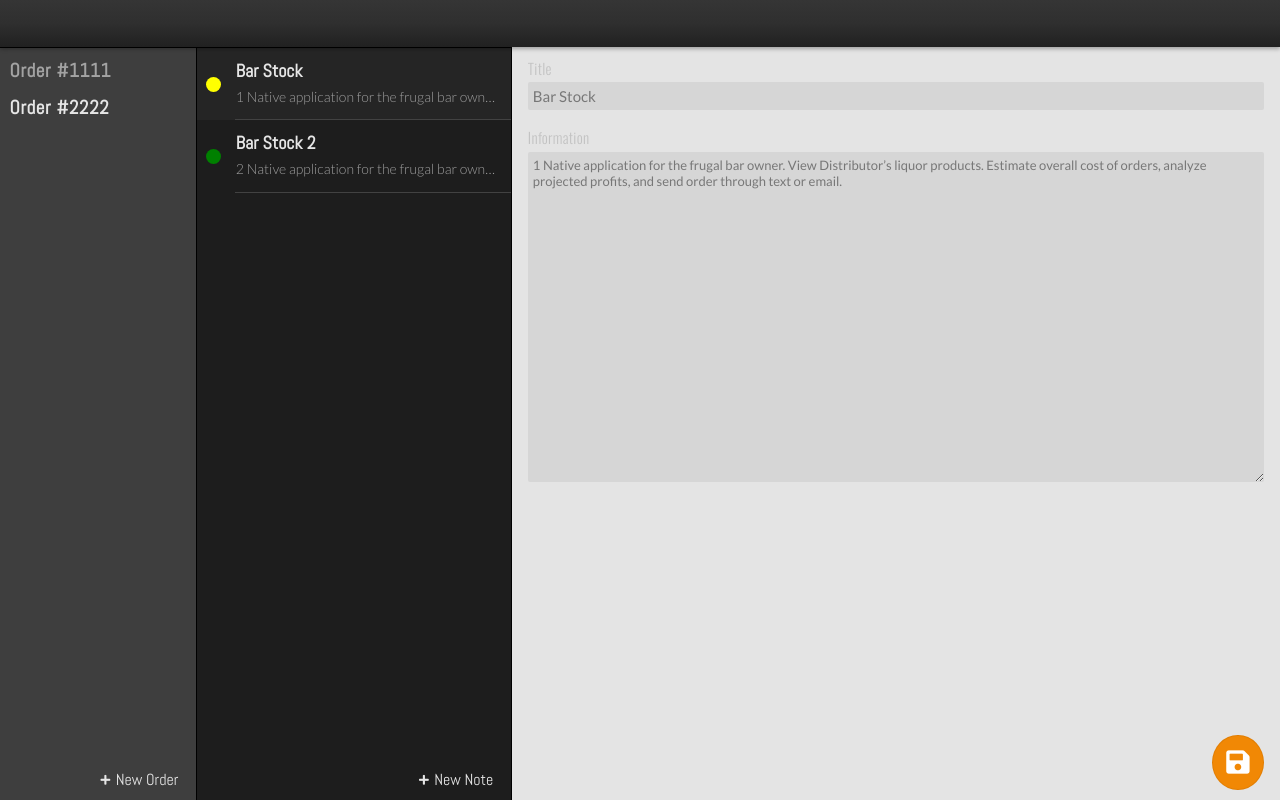
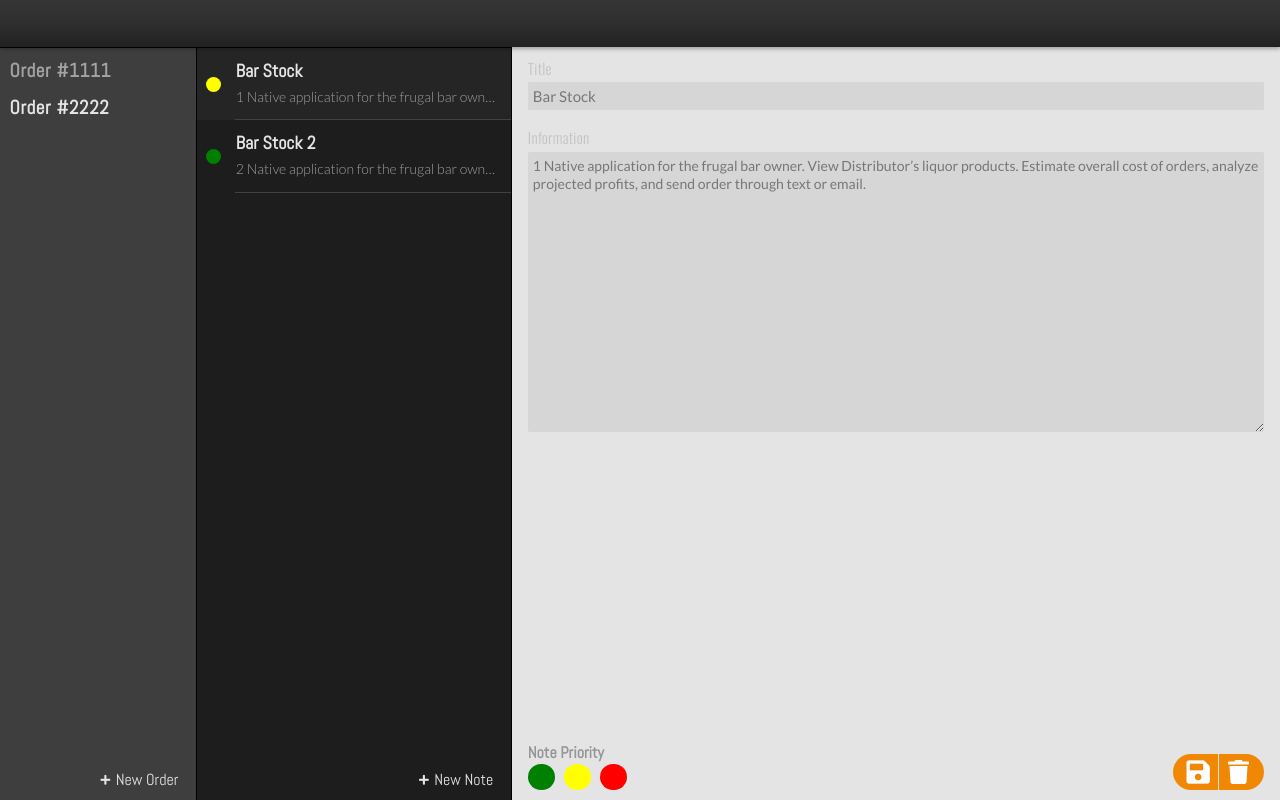
Before and after one commit to MRKrog/choice-fe, a React (Create React App) app: page / in a window 1280 px wide. Built offline with nearby package versions, Linux system fonts and the light colour scheme.

Commit message:
added delete button and priority buttons

```diff
--- a/package.json
+++ b/package.json
@@ -1,5 +1,5 @@
 {
-  "name": "Choice Screening",
+  "name": "ChoiceScreening",
   "version": "0.1.0",
   "private": true,
   "dependencies": {
--- a/src/components/NoteTab/NoteTab.js
+++ b/src/components/NoteTab/NoteTab.js
@@ -4,13 +4,6 @@ import PropTypes from 'prop-types';
 import * as actions from '../../actions';
 
 export class NoteTab extends Component {
-  constructor(){
-    super()
-  }
-
-  componentDidMount() {
-
-  }
 
   handleCurrentStatus = (status) => {
     parseInt(status)
@@ -30,16 +23,13 @@ export class NoteTab extends Component {
     const { title, copy, id, setCurrNote, currentNote, status } = this.props;
 
     let noteTabStyle;
-    if(id == currentNote) {
+    if(id === currentNote) {
       noteTabStyle = "NoteTab status-true";
     } else {
       noteTabStyle = "NoteTab status-false";
     }
 
     let currentStatus = this.handleCurrentStatus(status)
-
-    console.log(currentStatus);
-
 
     return (
       <div className={noteTabStyle} onClick={() => setCurrNote(id)}>
--- a/src/containers/App/App.js
+++ b/src/containers/App/App.js
@@ -6,7 +6,6 @@ import NoteContainer from '../NoteContainer/NoteContainer';
 import NoteDisplay from '../NoteDisplay/NoteDisplay';
 
 import PropTypes from 'prop-types';
-import { Route, Switch } from "react-router-dom";
 import * as actions from '../../actions';
 
 import { mockOrders, mockNotes } from '../../mockData.js';
@@ -24,8 +23,8 @@ export class App extends Component {
     console.log('App Re-Rendered');
 
     const { currentOrder, currentNote } = this.props;
-    const currNoteTabs =this.props.notes.filter(note => note.order_number == currentOrder);
-    const clickedNote = this.props.notes.find(note => note.id == currentNote);
+    const currNoteTabs =this.props.notes.filter(note => note.order_number === currentOrder);
+    const clickedNote = this.props.notes.find(note => note.id === currentNote);
 
     return (
       <div className='App'>
--- a/src/containers/NoteContainer/NoteContainer.js
+++ b/src/containers/NoteContainer/NoteContainer.js
@@ -2,7 +2,6 @@ import React, { Component } from 'react';
 import { connect } from 'react-redux';
 import PropTypes from 'prop-types';
 import * as actions from '../../actions';
-import { Link } from 'react-router-dom';
 
 import NoteTab from '../../components/NoteTab/NoteTab';
 
@@ -10,7 +9,7 @@ export class NoteContainer extends Component {
 
   componentDidMount() {
     const { setCurrNote, currentNote, currNoteTabs } = this.props;
-    if(!this.props.currentNote.length){
+    if(!currentNote.length){
       setCurrNote(currNoteTabs[0].id)
     }
   }
--- a/src/containers/NoteDisplay/NoteDisplay.js
+++ b/src/containers/NoteDisplay/NoteDisplay.js
@@ -29,10 +29,20 @@ export class NoteDisplay extends Component {
   }
 
   handleNoteSave = (e) => {
-    console.log('item saved')
+    console.log('note saved')
+  }
+
+  handleNoteDelete = (e) => {
+    console.log('note deleted')
+  }
+
+  handlePriority = () => {
+    console.log('changed priority')
   }
 
   render() {
+
+    const { id } = this.props;
 
     return (
       <div className='NoteDisplay'>
@@ -50,7 +60,7 @@ export class NoteDisplay extends Component {
           <div className="NoteCopy-Container">
             <label>Information</label>
             <textarea type="text"
-                      rows="20"
+                      rows="15"
                       cols="20"
                       className="note-copy"
                       placeholder="Enter Some Copy..."
@@ -61,11 +71,29 @@ export class NoteDisplay extends Component {
               </textarea>
           </div>
         </section>
-        <section className="NoteSave">
-          <button className="save-button" onClick={(e) => this.handleNoteSave(e)}>
-            <i className="fas fa-save"></i>
-          </button>
+        <section className="Note-Actions">
+          <div className="Note-Priority">
+            <h6>Note Priority</h6>
+            <ul>
+              <li className="low"><button onClick={() => this.handlePriority(id)}></button></li>
+              <li className="medium"><button onClick={() => this.handlePriority(id)}></button></li>
+              <li className="high"><button onClick={() => this.handlePriority(id)}></button></li>
+            </ul>
+          </div>
+          <div className="Note-Updates">
+            <section className="Note-Save">
+              <button className="save-button" onClick={() => this.handleNoteSave(id)}>
+                <i className="fas fa-save"></i>
+              </button>
+            </section>
+            <section className="Note-Delete">
+              <button className="delete-button" onClick={() => this.handleNoteDelete(id)}>
+                <i className="fas fa-trash"></i>
+              </button>
+            </section>
+          </div>
         </section>
+
       </div>
     )
   }
@@ -73,6 +101,8 @@ export class NoteDisplay extends Component {
 
 export const mapStateToProps = state => ({
   loading: state.loading,
+  currentNote: state.currentNote,
+  currentOrder: state.currentOrder
 });
 
 export const mapDispatchToProps = dispatch => ({
--- a/src/containers/NoteDisplay/NoteDisplay.scss
+++ b/src/containers/NoteDisplay/NoteDisplay.scss
@@ -50,8 +50,9 @@
 
       textarea {
         border: none;
-        font-size: 13px;
+        font-size: 14px;
         padding: 5px;
+        line-height: 18px;
         border-radius: 2px;
         background: #d6d6d6;
         outline: none;
@@ -67,20 +68,88 @@
     }
   }
 
-  .NoteSave {
+  .Note-Actions {
     display: flex;
-    justify-content: flex-end;
+    justify-content: space-between;
+    align-items: flex-end;
 
-    .save-button {
-      background: #f18805;
-      border: solid 1px #d8770094;
-      transition: all .3s ease;
-      opacity: 1;
-      cursor: pointer;
+    .Note-Priority {
+      display: flex;
+      flex-direction: column;
+
+      h6 {
+        color: #616161;
+        font-size: 16px;
+        line-height: 1;
+        opacity: .6;
+        font-family: $fontAbel;
+        margin: 0;
+      }
+
+      ul {
+        padding: 0;
+        margin: 0;
+        display: flex;
+
+        li {
+          padding: 0;
+          list-style-type: none;
+          button {
+            border: none;
             border-radius: 50%;
             padding: 1em;
             outline: none;
+            transition: all .5s ease;
+            opacity: 1;
+            cursor: pointer;
+          }
+        }
 
+        .low {
+          button {
+            background: green;
+          }
+        }
+
+        .medium {
+          padding: 0 .6em;
+          button {
+            background: yellow;
+          }
+        }
+
+        .high {
+          button {
+            background: red;
+          }
+        }
+      }
+    }
+
+    .Note-Updates {
+      display: flex;
+      height: 80%;
+
+      button {
+        width: 45px;
+        outline: none;
+        background-color: #f18805;
+        color: #fff;
+        border: none;
+        cursor: pointer;
+        opacity: 1;
+        -webkit-transition: all .5s ease;
+        transition: all .5s ease;
+      }
+
+      .Note-Save {
+        display: flex;
+
+        .save-button {
+          border-top-left-radius: 30px;
+          border-bottom-left-radius: 30px;
+          padding-right: 0;
+          margin-right: .1em;
           i {
             font-size: 2em;
             color: #ffffff;
@@ -91,4 +160,25 @@
           }
         }
       }
+      .Note-Delete {
+        display: flex;
+        justify-content: flex-end;
+
+        .delete-button {
+          border-top-right-radius: 30px;
+          border-bottom-right-radius: 30px;
+          padding-left: 0;
+
+          i {
+            font-size: 1.8em;
+            color: #ffffff;
           }
+
+          &:hover {
+            opacity: .5;
+          }
+        }
+      }
+    }
+  }
+}
--- a/src/containers/OrderTab/OrderTab.js
+++ b/src/containers/OrderTab/OrderTab.js
@@ -4,13 +4,6 @@ import PropTypes from 'prop-types';
 import * as actions from '../../actions';
 
 export class OrderTab extends Component {
-  constructor(){
-    super()
-  }
-
-  componentDidMount() {
-
-  }
 
   render() {
     const { order_number, currentOrder, setCurrOrder } = this.props;
--- a/src/containers/SideBar/SideBar.js
+++ b/src/containers/SideBar/SideBar.js
@@ -2,19 +2,15 @@ import React, { Component } from 'react';
 import { connect } from 'react-redux';
 import PropTypes from 'prop-types';
 import * as actions from '../../actions';
-import { Link } from 'react-router-dom';
 
 import OrderTab from '../OrderTab/OrderTab';
 
 export class SideBar extends Component {
 
   componentDidMount() {
-    const { setCurrOrder, orders } = this.props;
-    if(this.props.currentOrder.length){
-      console.log('current order exists');
-    } else {
+    const { setCurrOrder, orders, currentOrder } = this.props;
+    if(!currentOrder.length){
       setCurrOrder(orders[0].order_number)
-      console.log('current order does note exists');
     }
   }
 
@@ -25,7 +21,7 @@ export class SideBar extends Component {
       <div className='SideBar'>
         <section className="OrderTab-Container">
         {
-          typeof this.props.currentOrder == 'number' &&
+          typeof currentOrder === 'number' &&
           orders.map(info => {
             return (
               <OrderTab key={info.id} {...info}/>
--- a/src/reducers/currOrderReducer.js
+++ b/src/reducers/currOrderReducer.js
@@ -1,7 +1,6 @@
 export const currOrderReducer = (state = [], action) => {
   switch (action.type) {
     case 'SET_CURRENT_ORDER':
-      console.log(action.currentOrder);
       return action.currentOrder;
     default:
       return state;
```
Lines whose indentation alone changed are shown as unchanged.
